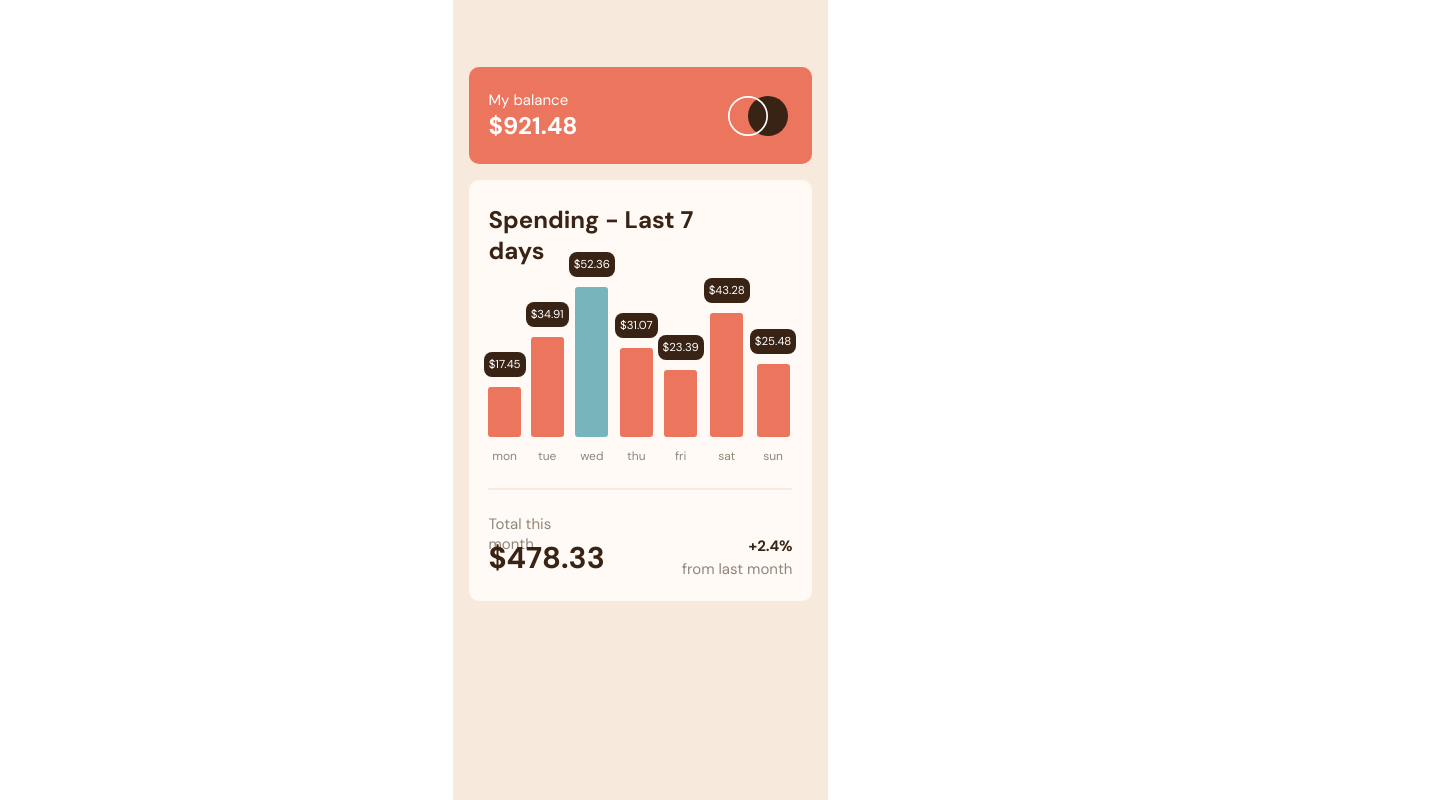
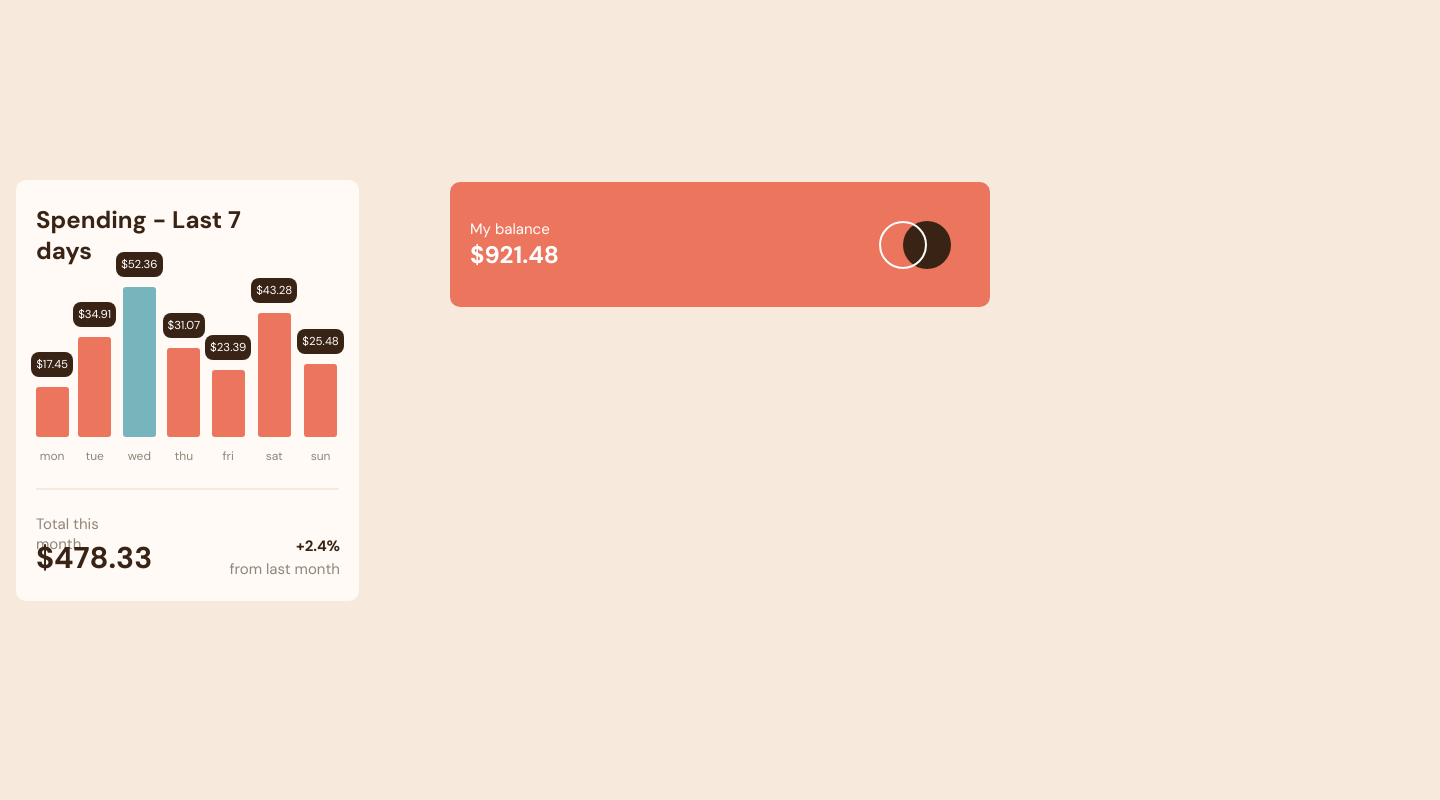
Before and after one commit to dlavrentev/expenses-chart, a React (Create React App) app: page / in a window 1280 px wide. Shown: the whole page, 1440 px wide, since content can reach past the window. Built offline with nearby package versions, Linux system fonts and the light colour scheme.

Commit message:
Update App.css

```diff
--- a/src/App.css
+++ b/src/App.css
@@ -81,7 +81,6 @@
   color: #382314;
 }
 
-
 /* Chart container */
 
 .chart-container {
@@ -111,16 +110,25 @@
   text-align: center;
 }
 
-#hidden1, #hidden2, #hidden3, #hidden4, #hidden5, #hidden6, #hidden7 {
+#hidden1,
+#hidden2,
+#hidden3,
+#hidden4,
+#hidden5,
+#hidden6,
+#hidden7 {
   visibility: hidden;
 }
 
-#visible1, #visible2, #visible3, #visible4, #visible5, #visible6, #visible7 {
+#visible1,
+#visible2,
+#visible3,
+#visible4,
+#visible5,
+#visible6,
+#visible7 {
   visibility: visible;
 }
-
-
-
 
 .bars {
   width: 33px;
@@ -129,15 +137,15 @@
 }
 
 .bars:hover {
-  background: #FF9B86;
+  background: #ff9b86;
 }
 
 .bar-3 {
-  background-color: #76B5BC;
+  background-color: #76b5bc;
 }
 
 .bar-3:hover {
-  background: #B4E0E5;
+  background: #b4e0e5;
 }
 
 .bar p {
@@ -218,3 +226,56 @@
   text-align: right;
   color: #92857a;
 }
+
+/* Larger Screens  */
+
+@media only screen and (min-width: 375px) {
+  .App {
+    position: relative;
+    width: 1440px;
+    height: 100vh;
+    margin: auto;
+    background-color: #f8e9dd;
+  }
+
+  .balance-container {
+    position: absolute;
+    position: absolute;
+    width: 540px;
+    height: 125px;
+    left: 450px;
+    top: 182px;
+    background: #ec755d;
+    display: flex;
+    justify-content: space-between;
+    align-items: center;
+    border-radius: 10px;
+  }
+
+  .balance {
+    margin-left: 20px;
+    color: white;
+  }
+
+  .balance p {
+    font-style: normal;
+    font-weight: 400;
+    font-size: 15px;
+    line-height: 20px;
+  }
+
+  .balance h3 {
+    font-style: normal;
+    font-weight: 700;
+    font-size: 24px;
+    line-height: 31px;
+  }
+
+  .balance-container img {
+    position: absolute;
+    width: 72px;
+    height: 48px;
+    left: 429px;
+    top: 39px;
+  }
+}
```
